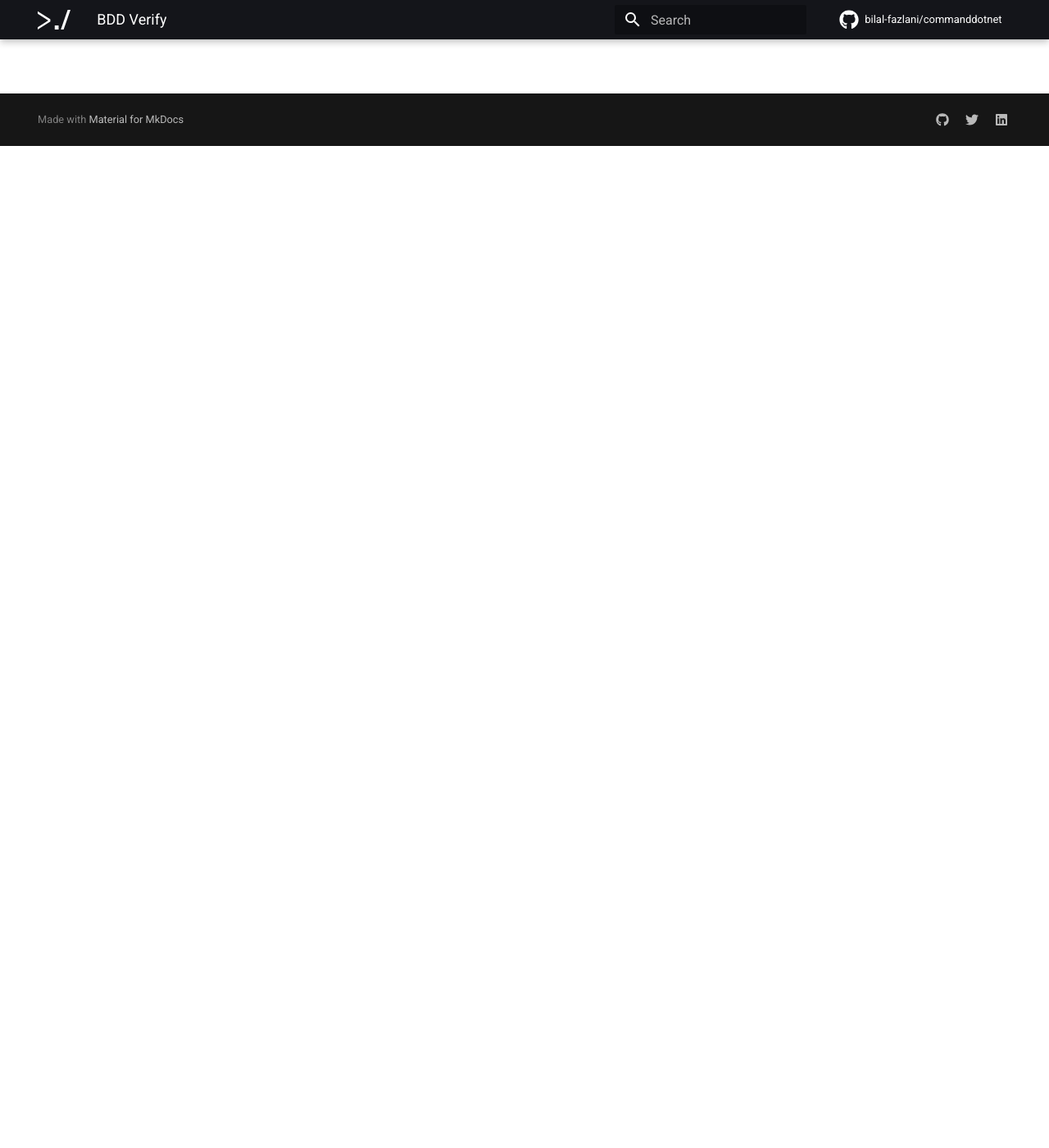
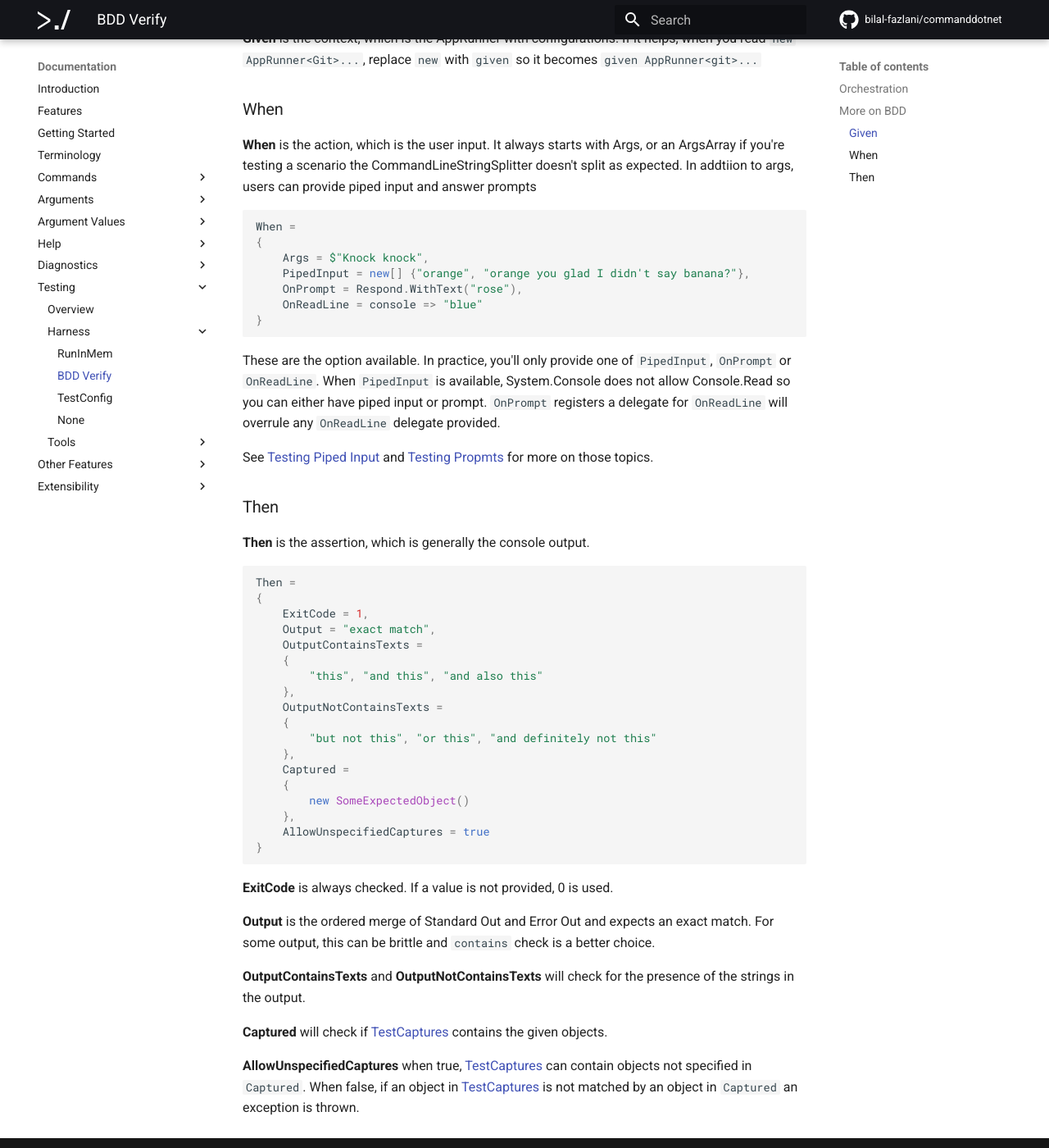
Before and after one commit to bilal-fazlani/commanddotnet, an MkDocs documentation site: the page built from docs/TestTools/Harness/bdd.md, in a window 1280 px wide and 1400 px high, scrolled down 1222 px. Shown: the whole window at 82% size. Built offline with MkDocs 1.6.1 and Material for MkDocs 9.7.7, drawn with Linux system fonts in a browser that asks for light colours; comment, search, counter and statistics services are not loaded; some of the changed text lies outside the part shown.

Commit message:
Update documentation for BDD tests, including readme.md's

````diff
--- a/docs/TestTools/Harness/bdd.md
+++ b/docs/TestTools/Harness/bdd.md
@@ -39,4 +39,55 @@
 
 Verify uses the Scenario to follow the Given-When-Then BDD syntax.
 
-The AppRunner is the context of the APP.
+### Given
+**Given** is the context, which is the AppRunner with configurations. If it helps, when you read `new AppRunner<Git>...`, replace `new` with `given` so it becomes `given AppRunner<git>...`
+
+### When
+**When** is the action, which is the user input. It always starts with Args, or an ArgsArray if you're testing a scenario the CommandLineStringSplitter doesn't split as expected.  In addtiion to args, users can provide piped input and answer prompts
+
+```c#
+When =
+{
+    Args = $"Knock knock",
+    PipedInput = new[] {"orange", "orange you glad I didn't say banana?"},
+    OnPrompt = Respond.WithText("rose"),
+    OnReadLine = console => "blue"
+}
+```
+These are the option available. In practice, you'll only provide one of `PipedInput`, `OnPrompt` or `OnReadLine`. When `PipedInput` is available, System.Console does not allow Console.Read so you can either have piped input or prompt. `OnPrompt` registers a delegate for `OnReadLine` will overrule any `OnReadLine` delegate provided.
+
+See [Testing Piped Input](../Tools/testing-piped-input.md) and [Testing Propmts](../Tools/testing-prompts.md) for more on those topics.
+
+### Then
+**Then** is the assertion, which is generally the console output.
+
+```c#
+Then =
+{
+    ExitCode = 1,
+    Output = "exact match",
+    OutputContainsTexts =
+    {
+        "this", "and this", "and also this"
+    },
+    OutputNotContainsTexts =
+    {
+        "but not this", "or this", "and definitely not this"
+    },
+    Captured =
+    {
+        new SomeExpectedObject()
+    },
+    AllowUnspecifiedCaptures = true
+}
+```
+
+**ExitCode** is always checked. If a value is not provided, 0 is used.
+
+**Output** is the ordered merge of Standard Out and Error Out and expects an exact match. For some output, this can be brittle and `contains` check is a better choice.
+
+**OutputContainsTexts** and **OutputNotContainsTexts** will check for the presence of the strings in the output.
+
+**Captured** will check if [TestCaptures](test-captures.md) contains the given objects.
+
+**AllowUnspecifiedCaptures** when true, [TestCaptures](test-captures.md) can contain objects not specified in `Captured`. When false, if an object in [TestCaptures](test-captures.md) is not matched by an object in `Captured` an exception is thrown.
--- a/mkdocs.yml
+++ b/mkdocs.yml
@@ -44,6 +44,10 @@
           - TestTools/Harness/run-in-mem.md
           - TestTools/Harness/bdd.md
           - TestTools/Harness/test-config.md
+          - TestTools/Harness/test-captures.md
+        - Tools:
+          - TestTools/Tools/testing-piped-input.md
+          - TestTools/Tools/testing-prompts.md
       - Other Features:
         - OtherFeatures/default-middleware.md
         - Ctrl+C and<br/>CancellationToken: OtherFeatures/cancellation.md
````
Also changed, not shown: other parts of docs/TestTools/Harness/bdd.md (+1 -1 lines), CommandDotNet.Tests/FeatureTests/README.md (deleted, +0 -171 lines), CommandDotNet.Tests/README.md (+17 -70 lines), docs/ReleaseNotes/CommandDotNet.TestTools.md (+1 -1 lines), 2 other files.
